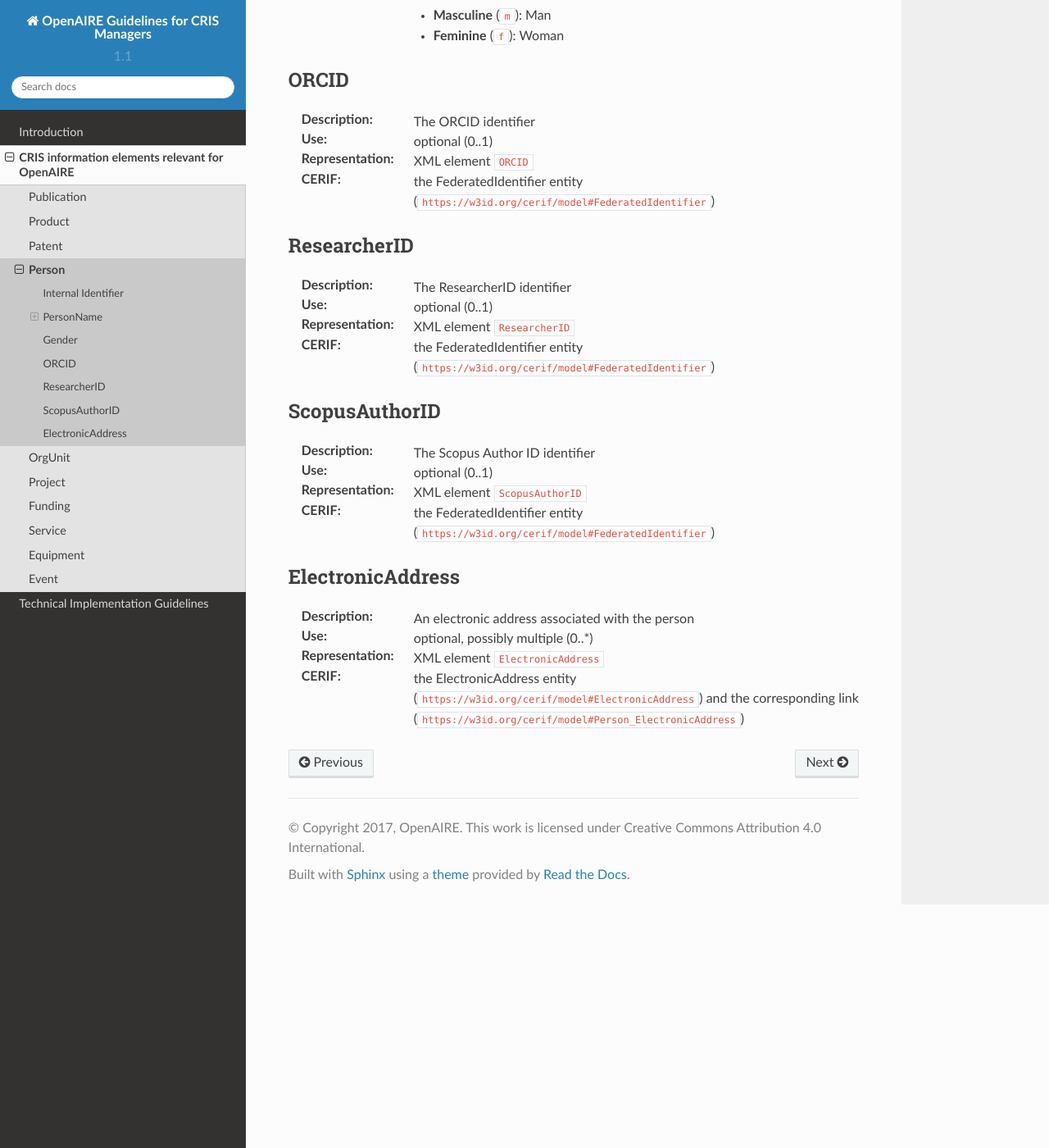
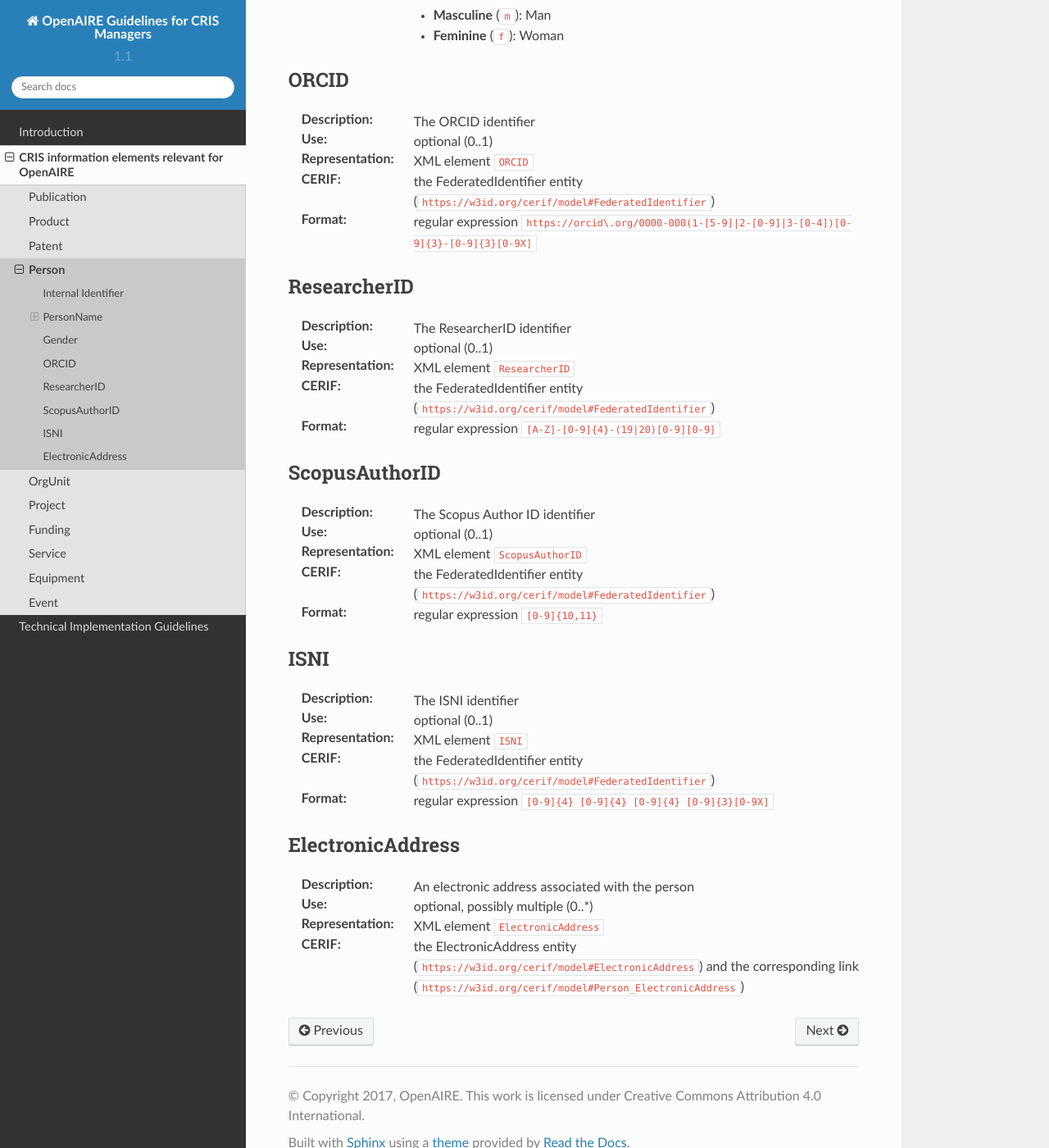
Before and after one commit to openaire/guidelines-cris-managers, a Sphinx documentation site: the page built from docs/cerif_xml_person_entity.rst, in a window 1280 px wide and 1400 px high, scrolled down 1693 px. Shown: the whole window at 82% size. Built offline with Sphinx 7.4.7 and the Read the Docs theme 2.0.0, drawn with Linux system fonts in a browser that asks for light colours; a script that is not in the unit is left out.

Commit message:
identifiers: document regular expressions, if present

```diff
--- a/docs/cerif_xml_person_entity.rst
+++ b/docs/cerif_xml_person_entity.rst
@@ -68,6 +68,7 @@ ORCID
 :Use: optional (0..1)
 :Representation: XML element ``ORCID``
 :CERIF: the FederatedIdentifier entity (``https://w3id.org/cerif/model#FederatedIdentifier``)
+:Format: regular expression ``https://orcid\.org/0000-000(1-[5-9]|2-[0-9]|3-[0-4])[0-9]{3}-[0-9]{3}[0-9X]``
 
 
 
@@ -77,6 +78,7 @@ ResearcherID
 :Use: optional (0..1)
 :Representation: XML element ``ResearcherID``
 :CERIF: the FederatedIdentifier entity (``https://w3id.org/cerif/model#FederatedIdentifier``)
+:Format: regular expression ``[A-Z]-[0-9]{4}-(19|20)[0-9][0-9]``
 
 
 
@@ -86,6 +88,17 @@ ScopusAuthorID
 :Use: optional (0..1)
 :Representation: XML element ``ScopusAuthorID``
 :CERIF: the FederatedIdentifier entity (``https://w3id.org/cerif/model#FederatedIdentifier``)
+:Format: regular expression ``[0-9]{10,11}``
+
+
+
+ISNI
+^^^^
+:Description: The ISNI identifier
+:Use: optional (0..1)
+:Representation: XML element ``ISNI``
+:CERIF: the FederatedIdentifier entity (``https://w3id.org/cerif/model#FederatedIdentifier``)
+:Format: regular expression ``[0-9]{4} [0-9]{4} [0-9]{4} [0-9]{3}[0-9X]``
 
 
 
```
Also changed, not shown: 1 other file.
